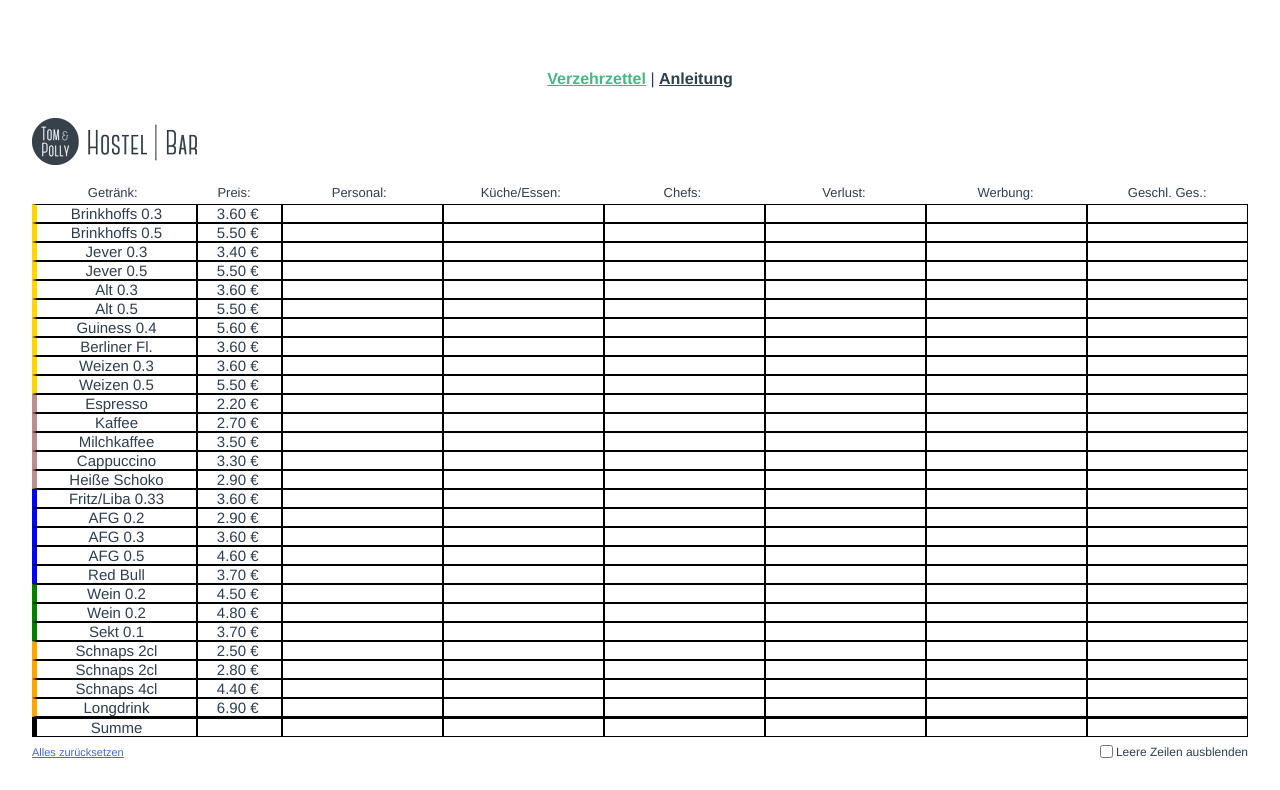
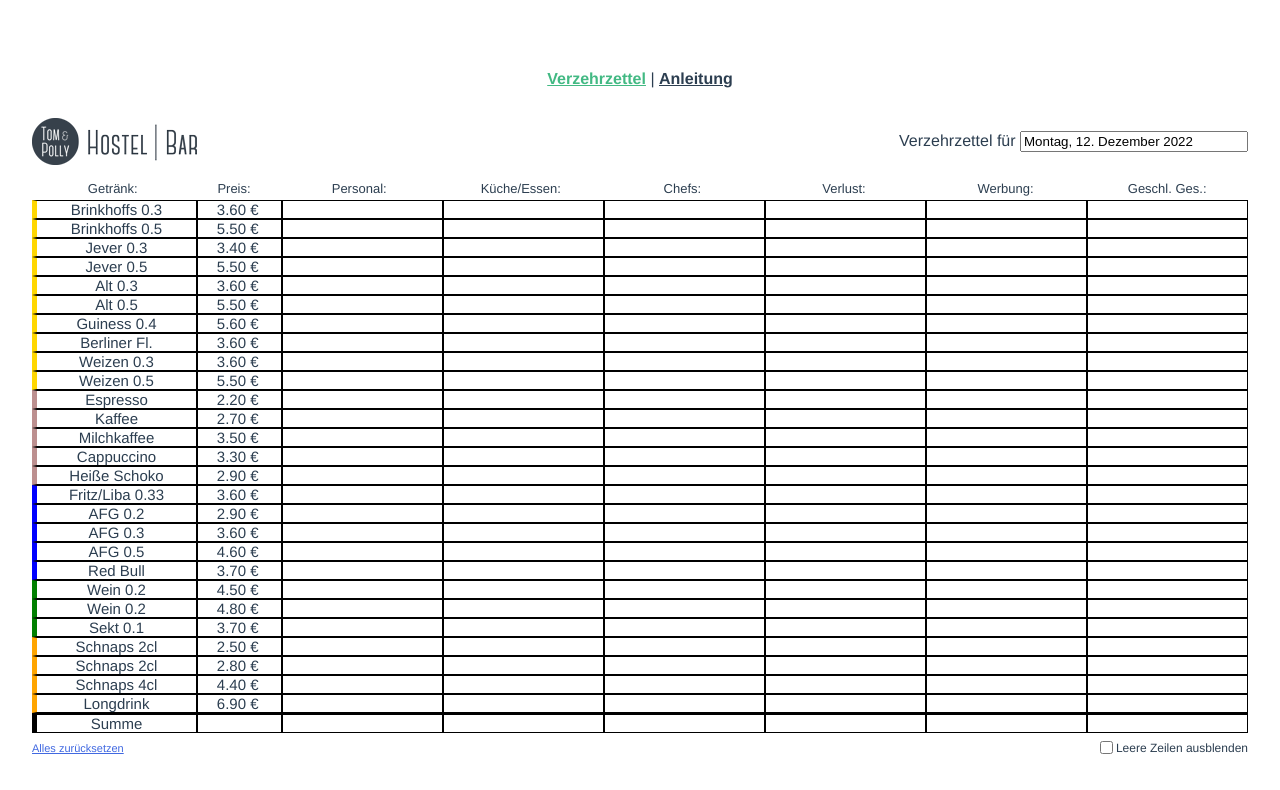
Before and after one commit to elVazquez222/verzehrzettel, a Vue app: page /#/ in a window 1280 px wide. Shown: the top 790 px of the page. Built offline with nearby package versions, Linux system fonts and the light colour scheme.

Commit message:
call it a date

```diff
--- a/src/views/VerzehrZettel.vue
+++ b/src/views/VerzehrZettel.vue
@@ -1,11 +1,16 @@
 <template>
-  <div class="home">
-    <img alt="T&P" class="noPrint" src="../assets/logo.png" />
+  <div class="verzehrZettel">
+    <div class="header">
+      <img alt="T&P" class="noPrint" src="../assets/logo.png" />
+      <div>
+        Verzehrzettel für <input class="dateInput" type="text" :value="getDate()" />
+      </div>
+    </div>
     <VerzehrZettelForm msg="Welcome to Your Vue.js + TypeScript App" />
   </div>
 </template>
 
-<script lang="ts">
+<script>
 import { defineComponent } from "vue";
 import VerzehrZettelForm from "@/components/VerzehrZettelForm.vue"; // @ is an alias to /src
 
@@ -14,5 +19,48 @@ export default defineComponent({
   components: {
     VerzehrZettelForm,
   },
+  setup() {
+    const getDate = () => {
+
+      const currentDate = new Date();
+
+      if(currentDate.getHours() < 8) {
+        currentDate.setDate(currentDate.getDate() - 1);
+      }
+
+      const options = {
+        weekday: "long",
+        year: "numeric",
+        month: "long",
+        day: "numeric",
+      };
+
+      return currentDate.toLocaleString("de-DE", options);
+    }
+    return {getDate}
+  }
 });
 </script>
+
+<style scoped>
+  .verzehrZettel {
+    display: flex;
+    flex-direction: column;
+  }
+  .header {
+    display: flex;
+    align-items: center;
+    justify-content: space-between;
+  }
+  .dateInput {
+    min-width: 220px;
+  }
+
+
+@media print {
+  .dateInput {
+    border: none;
+    font-weight: bold;
+  }
+}
+</style>
```
